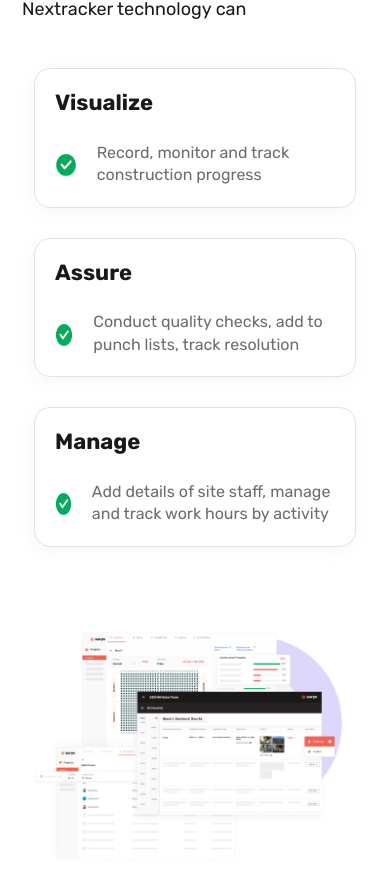
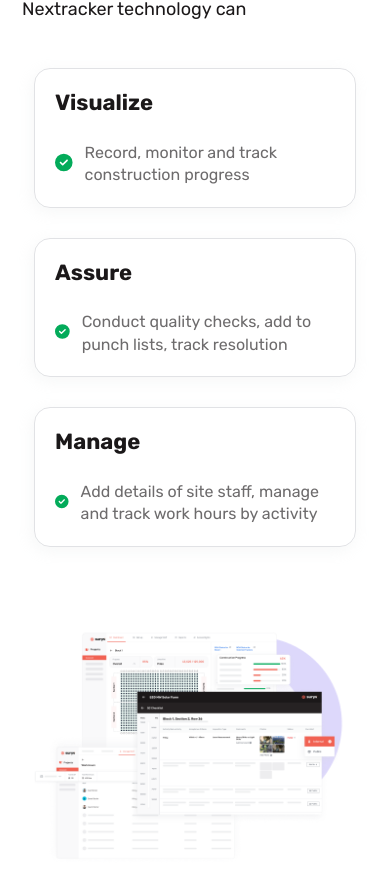
Before and after one commit to yadhu621/rishi-company-website, a React (Create React App) app: page /product in a window 390 px wide. Shown: the part 950-1838 px from the top of the page. Built offline with nearby package versions, Linux system fonts and the light colour scheme.

Commit message:
tick icon update

```diff
--- a/src/Components/Product.js
+++ b/src/Components/Product.js
@@ -2,7 +2,7 @@
 import Footer from '../Partials/Footer'
 import Header from '../Partials/Header'
 import { FontAwesomeIcon } from '@fortawesome/react-fontawesome';
-import { faDownload } from "@fortawesome/free-solid-svg-icons";
+import { faDownload, faCircleCheck } from "@fortawesome/free-solid-svg-icons";
 
 import Modal from 'react-bootstrap/Modal';
 
@@ -82,7 +82,7 @@
                   </div>
                   <div className="surya__list d-flex align-items-center mt-4">
                     <div className="success--logo">
-                      <img src="./images/Success.png" alt="" height={32} width={32} />
+                      <FontAwesomeIcon icon={faCircleCheck}/>
                     </div>
                     <div className="success--paragraph">
                       <p>Record, monitor and track construction progress</p>
@@ -96,7 +96,7 @@
                   </div>
                   <div className="surya__list d-flex align-items-center mt-4">
                     <div className="success--logo">
-                      <img src="./images/Success.png" alt="" height={32} width={32} />
+                      <FontAwesomeIcon icon={faCircleCheck}/>
                     </div>
                     <div className="success--paragraph">
                       <p>Conduct quality checks, add to punch lists, track resolution</p>
@@ -110,7 +110,7 @@
                   </div>
                   <div className="surya__list d-flex align-items-center mt-4">
                     <div className="success--logo">
-                      <img src="./images/Success.png" alt="" height={32} width={32} />
+                      <FontAwesomeIcon icon={faCircleCheck}/>
                     </div>
                     <div className="success--paragraph">
                       <p>Add details of site staff, manage and track work hours by activity</p>
--- a/src/Styles/global.css
+++ b/src/Styles/global.css
@@ -722,3 +722,9 @@
 input:checked ~ nav .navbar-toggler .bar:nth-child(3) {
     transform: rotate(-45deg);
 }
+
+.success--logo svg
+{
+    color: #03AB5A;
+    font-size: 25px;
+}
--- a/src/Styles/responsive.css
+++ b/src/Styles/responsive.css
@@ -220,10 +220,9 @@
     {
         margin-bottom: 50px;
     }
-    .success--logo img
+    .success--logo svg
     {
-        width: 32px;
-        height: 25px;
+        font-size: 25px;
     }
     .team__paragraph
     {
@@ -249,7 +248,7 @@
     }
     .success--paragraph p
     {
-        margin-left: 20px;
+        margin-left: 12px;
         font-size: 16px;
     }
 
```
